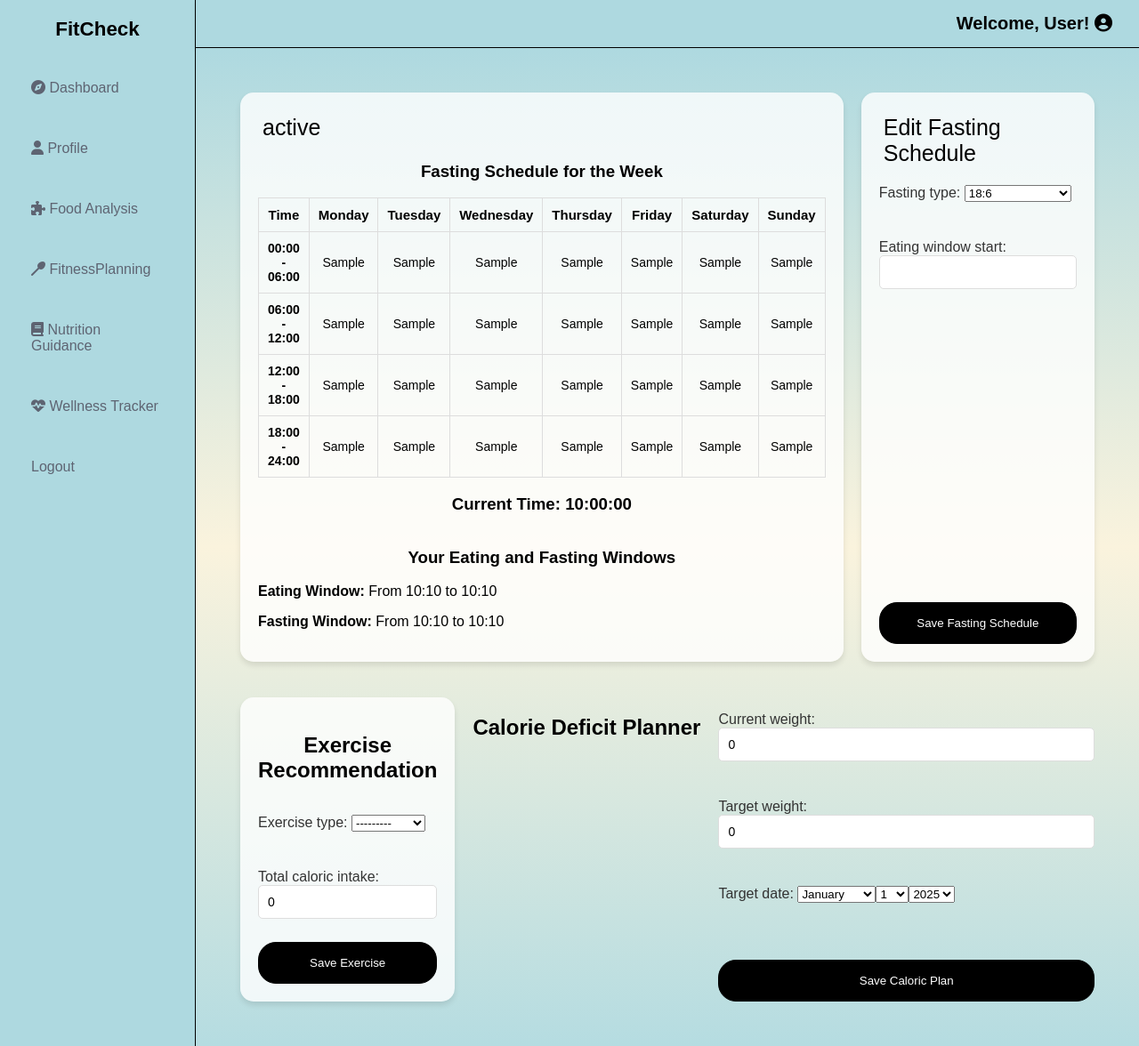
After one commit to marybarbiebarrion/FitCheckApp, a Django app: template FitnessPlanning/templates/dashboard.html in a window 1280 px wide. The commit adds this page. Shown: the whole page at 89% size. Run offline with Django 5.2, Linux system fonts and the light colour scheme; tables that the repository leaves empty hold one stand-in row (values such as "Sample post"); the template is opened without the code that fills it: values that come from a table or form of the project are taken from there, most other values are stand-ins (such as "Sample title", 1, 10 or a date in 2020); some libraries are stand-ins or nearby versions.

Commit message:
fixed front end + features

```diff
--- a/FitCheckApp/settings.py
+++ b/FitCheckApp/settings.py
@@ -112,7 +112,7 @@ AUTH_PASSWORD_VALIDATORS = [
 
 LANGUAGE_CODE = 'en-us'
 
-TIME_ZONE = 'UTC'
+TIME_ZONE = 'Asia/Manila'
 
 USE_I18N = True
 
--- a/FitnessPlanning/forms.py
+++ b/FitnessPlanning/forms.py
@@ -1,20 +1,80 @@
 from django import forms
-from .models import ExerciseRecommendation, CalorieDeficitPlanner, IntermittentFastingSchedule, FastingLog
+from datetime import timedelta
+from .models import (
+    ExerciseRecommendation,
+    CalorieDeficitPlanner,
+    IntermittentFastingSchedule,
+    FastingLog
+)
+from .fitness_utils import (
+    calculate_exercise_recommendation,
+    calculate_if_schedule
+)
 
 class ExerciseRecommendationForm(forms.ModelForm):
     class Meta:
         model = ExerciseRecommendation
-        fields = ['exercise_type', 'total_caloric_intake', 'recommended_exercise', 'calories_burned', 'duration']
+        fields = ['exercise_type', 'total_caloric_intake']
+
+    def save(self, commit=True):
+        instance = super().save(commit=False)
+
+        result = calculate_exercise_recommendation(
+            self.cleaned_data['total_caloric_intake'],
+            self.cleaned_data['exercise_type']
+        )
+
+        instance.recommended_exercise = result['recommended_exercise']
+        instance.calories_burned = result['calories_burned']
+        instance.duration = timedelta(minutes=result['duration_minutes'])
+
+        if commit:
+            instance.save()
+        return instance
+
 
 class CalorieDeficitPlannerForm(forms.ModelForm):
     class Meta:
         model = CalorieDeficitPlanner
-        fields = ['target_date', 'target_weight', 'daily_caloric_intake']
+        fields = ['current_weight', 'target_weight', 'target_date']
+
+    # Making the target_date a DateField (this will render as a date input in the form)
+    target_date = forms.DateField(widget=forms.SelectDateWidget(), required=True)
+
+    def save(self, commit=True):
+        instance = super().save(commit=False)
+        if commit:
+            instance.save()
+        return instance
+
 
 class IntermittentFastingScheduleForm(forms.ModelForm):
     class Meta:
         model = IntermittentFastingSchedule
-        fields = ['fasting_type', 'eating_window_start', 'eating_window_end', 'fasting_window_start', 'fasting_window_end']
+        fields = ['fasting_type', 'eating_window_start']
+
+    # Making fields optional by setting required=False
+    fasting_type = forms.ChoiceField(choices=IntermittentFastingSchedule.FASTING_CHOICES, required=False)
+    eating_window_start = forms.TimeField(required=False)
+
+    def save(self, commit=True):
+        instance = super().save(commit=False)
+
+        # Calculate fasting and eating windows only if the fields are filled out
+        if self.cleaned_data.get('fasting_type') and self.cleaned_data.get('eating_window_start'):
+            result = calculate_if_schedule(
+                self.cleaned_data['fasting_type'],
+                self.cleaned_data['eating_window_start']
+            )
+
+            instance.eating_window_end = result['eating_window_end']
+            instance.fasting_window_start = result['fasting_window_start']
+            instance.fasting_window_end = result['fasting_window_end']
+
+        if commit:
+            instance.save()
+        return instance
+
 
 class FastingLogForm(forms.ModelForm):
     class Meta:
--- a/FitnessPlanning/models.py
+++ b/FitnessPlanning/models.py
@@ -1,4 +1,6 @@
 from django.db import models
+from datetime import date
+from django.utils import timezone
 
 class ExerciseRecommendation(models.Model):
     AEROBIC = 'Aerobic'
@@ -9,13 +11,33 @@ class ExerciseRecommendation(models.Model):
     total_caloric_intake = models.IntegerField(default=0)
     recommended_exercise = models.TextField(default='Exercise')
     calories_burned = models.IntegerField(default=0)
-    duration = models.DurationField(default="00:05:00")  # 5 minutes
+    duration = models.DurationField(default="00:05:00")
 
 class CalorieDeficitPlanner(models.Model):
     start_date = models.DateField(auto_now_add=True)
     target_date = models.DateField()
+    current_weight = models.FloatField(default=0)
     target_weight = models.FloatField(default=0)
     daily_caloric_intake = models.IntegerField(default=0)
+
+    def save(self, *args, **kwargs):
+        days = (self.target_date - date.today()).days
+        if days <= 0:
+            days = 1
+
+        weight_diff = self.current_weight - self.target_weight
+        total_deficit_kcal = weight_diff * 7700
+        maintenance_kcal = 2000
+
+        if weight_diff <= 0:
+            self.daily_caloric_intake = maintenance_kcal
+        else:
+            daily_deficit = total_deficit_kcal / days
+            suggested_intake = maintenance_kcal - daily_deficit
+
+            self.daily_caloric_intake = max(int(suggested_intake), 1200)
+
+        super().save(*args, **kwargs)
 
 class IntermittentFastingSchedule(models.Model):
     FASTING_CHOICES = [('18:6', '18:6'), ('16:8', '16:8'), ('OMAD', 'One Meal A Day')]
--- a/FitnessPlanning/templates/base.html
+++ b/FitnessPlanning/templates/base.html
@@ -18,22 +18,48 @@
   display: flex;
 }
 
-    .button {
+button {
   background-color: black;
-      color:white;
-      border: 1px, solid, black;
+  color: white;
+  border: 1px solid black;
   padding: 15px 30px;
   border-radius: 20px;
 }
 
-    .button:hover {
+button:hover {
   color: black;
   background-color: white;
 }
-    .button:active {
+button:active {
   color: black;
   background-color: white;
   border-color: white;
+}
+
+input[type="text"], input[type="number"], input[type="month"], textarea {
+  padding: 10px;
+  border: 1px solid #ddd; /* Light grey border */
+  border-radius: 5px;
+  font-size: 14px;
+  width: 100%;
+  box-sizing: border-box;
+}
+
+input[type="text"]:focus, input[type="number"]:focus, input[type="month"]:focus, textarea:focus {
+  outline: none;
+  border-color: #AED9E0;
+  box-shadow: 0 0 5px rgba(173, 217, 224, 0.8);
+}
+
+textarea {
+  height: 30px;
+}
+
+label {
+  font-size: 16px;
+  color: #333;
+  text-align: left;
+  margin-bottom: 5px;
 }
 
 .sidebar {
@@ -86,7 +112,7 @@
 .content {
   flex: 1;
   padding: 30px;
-      background: linear-gradient(#AED9E0, #FAF3DD, #B5DCE1);;
+  background: linear-gradient(#AED9E0, #FAF3DD, #B5DCE1);
   overflow-y: auto;
 }
 
@@ -96,7 +122,76 @@
   color: #888;
   background: #f0f0f0;
 }
+
+.dashboard-container {
+  display: flex;
+  flex-direction: column;
+  text-decoration: none;
+  gap: 40px;
+  padding: 20px;
+}
+
+.section {
+  display: flex;
+  gap: 20px;
+}
+
+.half {
+  flex: 1;
+  padding: 20px;
+  min-height: 250px;
+  height: auto;
+  display: flex;
+  flex-direction: column;
+  justify-content: flex-start;
+  background-color: rgba(255, 255, 255, 0.8);
+  border-radius: 15px;
+  box-shadow: 0px 4px 6px rgba(0, 0, 0, 0.1);
+}
+
+.table {
+  border-collapse: collapse;
+  width: 100%;
+  border: none;
+}
+
+.table th, .table td {
+  border: 1px solid #ddd;
+  text-align: center;
+  font-size: 14px;
+  padding: 10px;
+}
+
+.table th {
+  font-size: 15px;
+}
+
+h4 {
+  text-align: left;
+  text-decoration: none;
+  font-weight: normal;
+  font-size: 25px;
+  margin: 5px;
+}
+
+h3, h2 {
+  text-align: center;
+}
+
+form {
+  display: flex;
+  flex-direction: column;
+  gap: 10px;
+  flex-grow: 1;
+}
+
+button {
+  margin-top: auto;
+}
+
   </style>
+
+
 </head>
 <body>
 
@@ -107,7 +202,7 @@
     <a href="#"> <i class="fas fa-user"></i>  Profile </a>
     <a href="#"> <i class="fas fa-puzzle-piece"></i>  Food Analysis </a>
     <a href="{% url 'FitnessPlanning:fitness_planning_dashboard' %}"><i class="fas fa-spoon"></i> FitnessPlanning</a>
-    <a href="#"><i class="fas fa-book"></i> Guidance</a>
+    <a href="#"><i class="fas fa-book"></i> Nutrition Guidance</a>
     <a href="#"><i class="fas fa-heartbeat"></i> Wellness Tracker</a>
     <a href="#">Logout</a>
   </div>
@@ -122,9 +217,6 @@
       {% block content %}
       {% endblock %}
     </div>
-    <!-- <footer>
-        FitCheck
-    </footer> -->
   </div>
 
 </body>
--- /dev/null
+++ b/FitnessPlanning/templates/dashboard.html
@@ -0,0 +1,111 @@
+{% extends 'base.html' %}
+{% block content %}
+
+<div class="dashboard-container">
+
+  <div class="section">
+    <div class="half">
+      {% if window_status %}
+        <h4>{{ window_status }}</h4>
+      {% endif %}
+      <h3>Fasting Schedule for the Week</h3>
+      <table class="table table-bordered">
+        <thead>
+          <tr>
+            <th>Time</th>
+            <th>Monday</th>
+            <th>Tuesday</th>
+            <th>Wednesday</th>
+            <th>Thursday</th>
+            <th>Friday</th>
+            <th>Saturday</th>
+            <th>Sunday</th>
+          </tr>
+        </thead>
+        <tbody>
+          <tr>
+            <td><strong>00:00 - 06:00</strong></td>
+            <td>{{ fasting_result.monday_00_06 }}</td>
+            <td>{{ fasting_result.tuesday_00_06 }}</td>
+            <td>{{ fasting_result.wednesday_00_06 }}</td>
+            <td>{{ fasting_result.thursday_00_06 }}</td>
+            <td>{{ fasting_result.friday_00_06 }}</td>
+            <td>{{ fasting_result.saturday_00_06 }}</td>
+            <td>{{ fasting_result.sunday_00_06 }}</td>
+          </tr>
+          <tr>
+            <td><strong>06:00 - 12:00</strong></td>
+            <td>{{ fasting_result.monday_06_12 }}</td>
+            <td>{{ fasting_result.tuesday_06_12 }}</td>
+            <td>{{ fasting_result.wednesday_06_12 }}</td>
+            <td>{{ fasting_result.thursday_06_12 }}</td>
+            <td>{{ fasting_result.friday_06_12 }}</td>
+            <td>{{ fasting_result.saturday_06_12 }}</td>
+            <td>{{ fasting_result.sunday_06_12 }}</td>
+          </tr>
+          <tr>
+            <td><strong>12:00 - 18:00</strong></td>
+            <td>{{ fasting_result.monday_12_18 }}</td>
+            <td>{{ fasting_result.tuesday_12_18 }}</td>
+            <td>{{ fasting_result.wednesday_12_18 }}</td>
+            <td>{{ fasting_result.thursday_12_18 }}</td>
+            <td>{{ fasting_result.friday_12_18 }}</td>
+            <td>{{ fasting_result.saturday_12_18 }}</td>
+            <td>{{ fasting_result.sunday_12_18 }}</td>
+          </tr>
+          <tr>
+            <td><strong>18:00 - 24:00</strong></td>
+            <td>{{ fasting_result.monday_18_24 }}</td>
+            <td>{{ fasting_result.tuesday_18_24 }}</td>
+            <td>{{ fasting_result.wednesday_18_24 }}</td>
+            <td>{{ fasting_result.thursday_18_24 }}</td>
+            <td>{{ fasting_result.friday_18_24 }}</td>
+            <td>{{ fasting_result.saturday_18_24 }}</td>
+            <td>{{ fasting_result.sunday_18_24 }}</td>
+          </tr>
+        </tbody>
+      </table>
+
+
+<div class="current-time">
+  <h3>Current Time: {{ current_time|date:"H:i:s" }}</h3>
+</div>
+
+<div class="window-info">
+  <h3>Your Eating and Fasting Windows</h3>
+  <p><strong>Eating Window:</strong> From {{ eating_window_start|date:"H:i" }} to {{ eating_window_end|date:"H:i" }}</p>
+  <p><strong>Fasting Window:</strong> From {{ fasting_window_start|date:"H:i" }} to {{ fasting_window_end|date:"H:i" }}</p>
+</div>
+    </div>
+
+    <div class="half">
+      <h4>Edit Fasting Schedule</h4>
+      <form method="post">
+        {% csrf_token %}
+        {{ fasting_form.as_p }}
+        <button type="submit" name="fasting-submit">Save Fasting Schedule</button>
+      </form>
+    </div>
+  </div>
+
+  <div class="section">
+    <div class="half">
+      <h2>Exercise Recommendation</h2>
+      <form method="post">
+        {% csrf_token %}
+        {{ exercise_form.as_p }}
+        <button type="submit" name="exercise-submit">Save Exercise</button>
+      </form>
+    </div>
+
+      <h2>Calorie Deficit Planner</h2>
+      <form method="post">
+        {% csrf_token %}
+        {{ deficit_form.as_p }}
+        <button type="submit" name="deficit-submit">Save Caloric Plan</button>
+      </form>
+    </div>
+  </div>
+</div>
+
+{% endblock %}
```
Also changed, not shown: FitnessPlanning/fitness_utils.py (added, +69 -0 lines), FitnessPlanning/templates/fitness_planning/dashboard.html (deleted, +0 -64 lines), FitnessPlanning/views.py (+86 -39 lines), FitnessPlanning/migrations/0002_caloriedeficitplanner_current_weight.py (added). Lines whose indentation alone changed are shown as unchanged.
